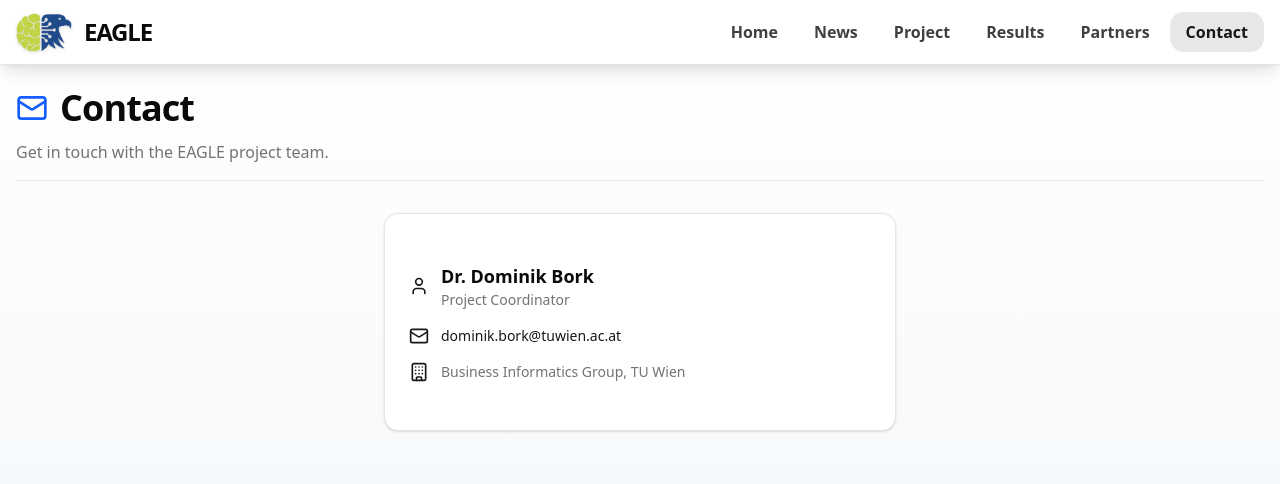
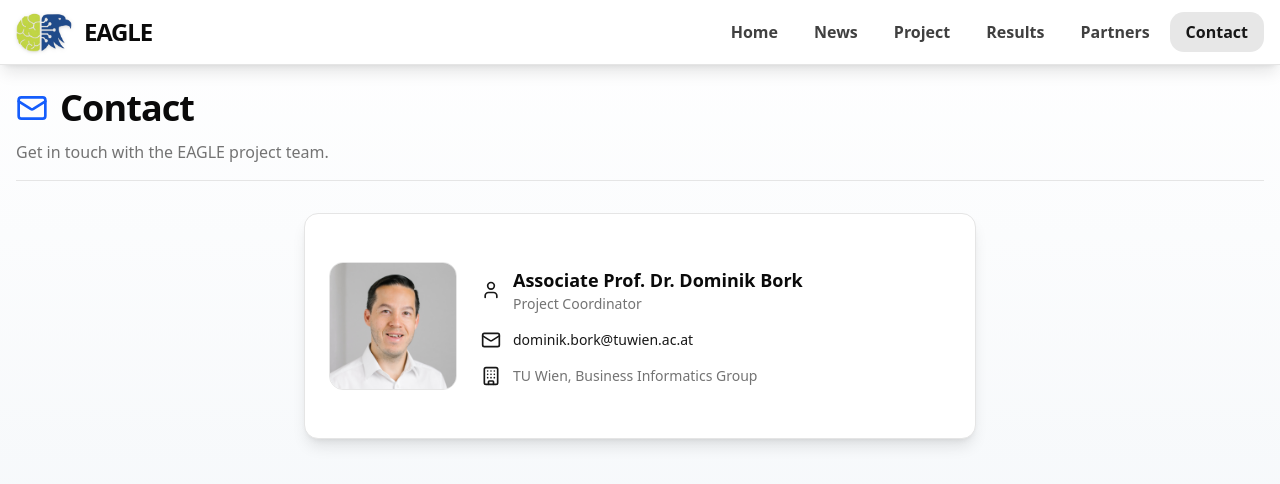
Before and after one commit to EAGLE-Project-FFG/eagle-website, a React (Vite) app: page /contact in a window 1280 px wide. Shown: the top 484 px of the page. Built offline with nearby package versions, Linux system fonts and the light colour scheme.

Commit message:
Finalize Contact Page

```diff
--- a/src/pages/ContactPage.tsx
+++ b/src/pages/ContactPage.tsx
@@ -11,19 +11,36 @@ export default function ContactPage() {
         description="Get in touch with the EAGLE project team."
       />
 
-      <div className="mt-8 max-w-lg mx-auto">
-        <Card className="shadow-sm">
-          <CardContent className="p-6 flex flex-col gap-4">
+      <div className="mt-8 max-w-2xl mx-auto">
+        <Card className="shadow-lg">
+          <CardContent className="p-6 flex flex-col sm:flex-row gap-6">
+
+            {/* Profile Image */}
+            <div className="flex-shrink-0">
+              <img
+                src="/bork-dominik.png"
+                alt="Associate Prof. Dr. Dominik Bork"
+                className="h-32 w-32 rounded-xl object-cover border"
+              />
+            </div>
+
+            {/* Contact Info */}
+            <div className="flex flex-col justify-center gap-4">
+
+              {/* Name & Role */}
               <div className="flex items-center gap-3">
                 <User className="h-5 w-5 text-primary" />
                 <div>
-                <p className="text-lg font-semibold">Dr. Dominik Bork</p>
+                  <p className="text-lg font-semibold">
+                    Associate Prof. Dr. Dominik Bork
+                  </p>
                   <p className="text-sm text-left text-muted-foreground">
                     Project Coordinator
                   </p>
                 </div>
               </div>
 
+              {/* Email */}
               <div className="flex items-center gap-3">
                 <Mail className="h-5 w-5 text-primary" />
                 <a
@@ -34,11 +51,14 @@ export default function ContactPage() {
                 </a>
               </div>
 
+              {/* Organization */}
               <div className="flex items-center gap-3">
                 <Building className="h-5 w-5 text-primary" />
                 <p className="text-sm text-muted-foreground">
-                Business Informatics Group, TU Wien
+                  TU Wien, Business Informatics Group
                 </p>
+              </div>
+
             </div>
           </CardContent>
         </Card>
```
Also changed, not shown: public/bork-dominik.png (added). Lines whose indentation alone changed are shown as unchanged.
